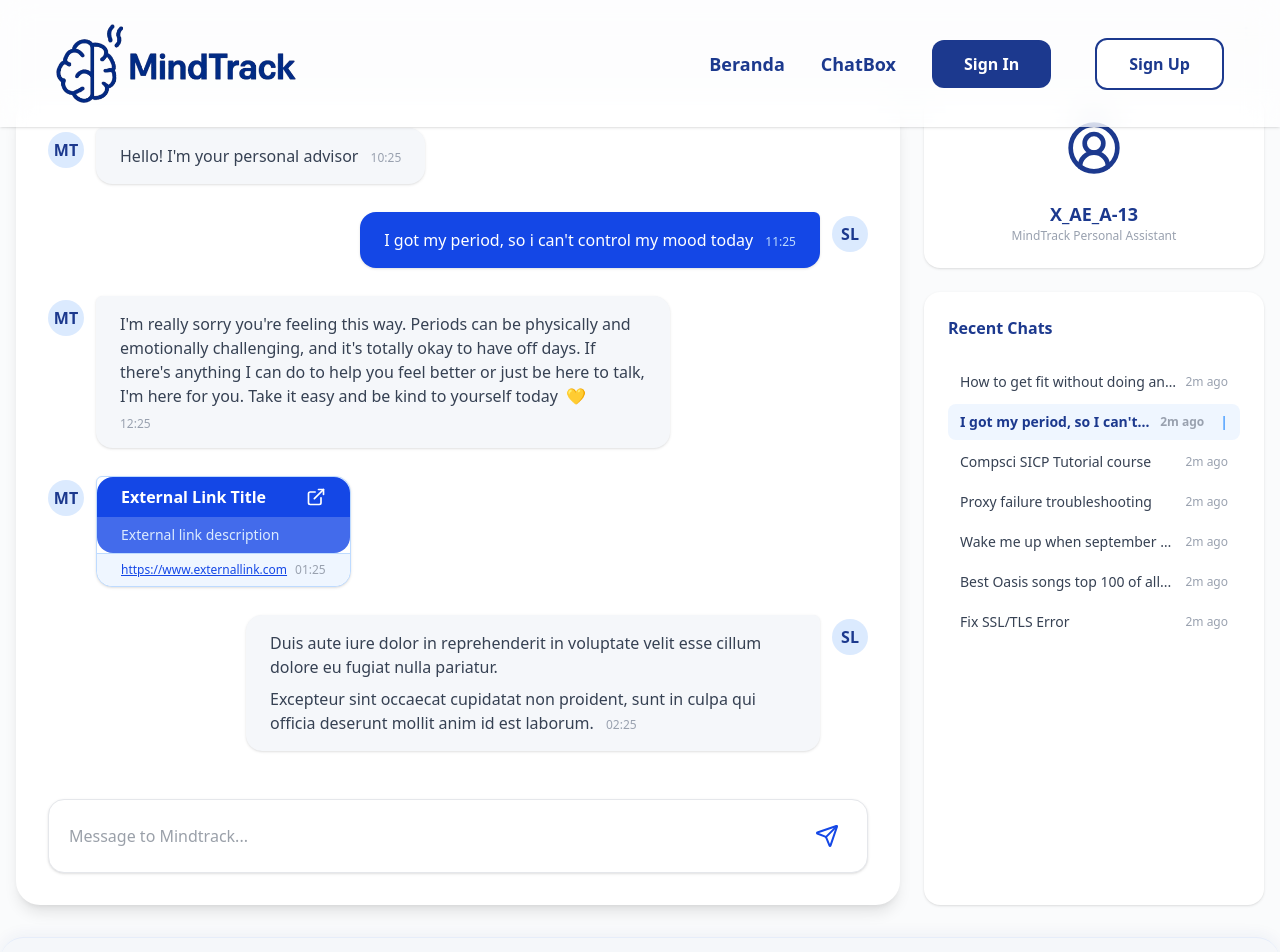
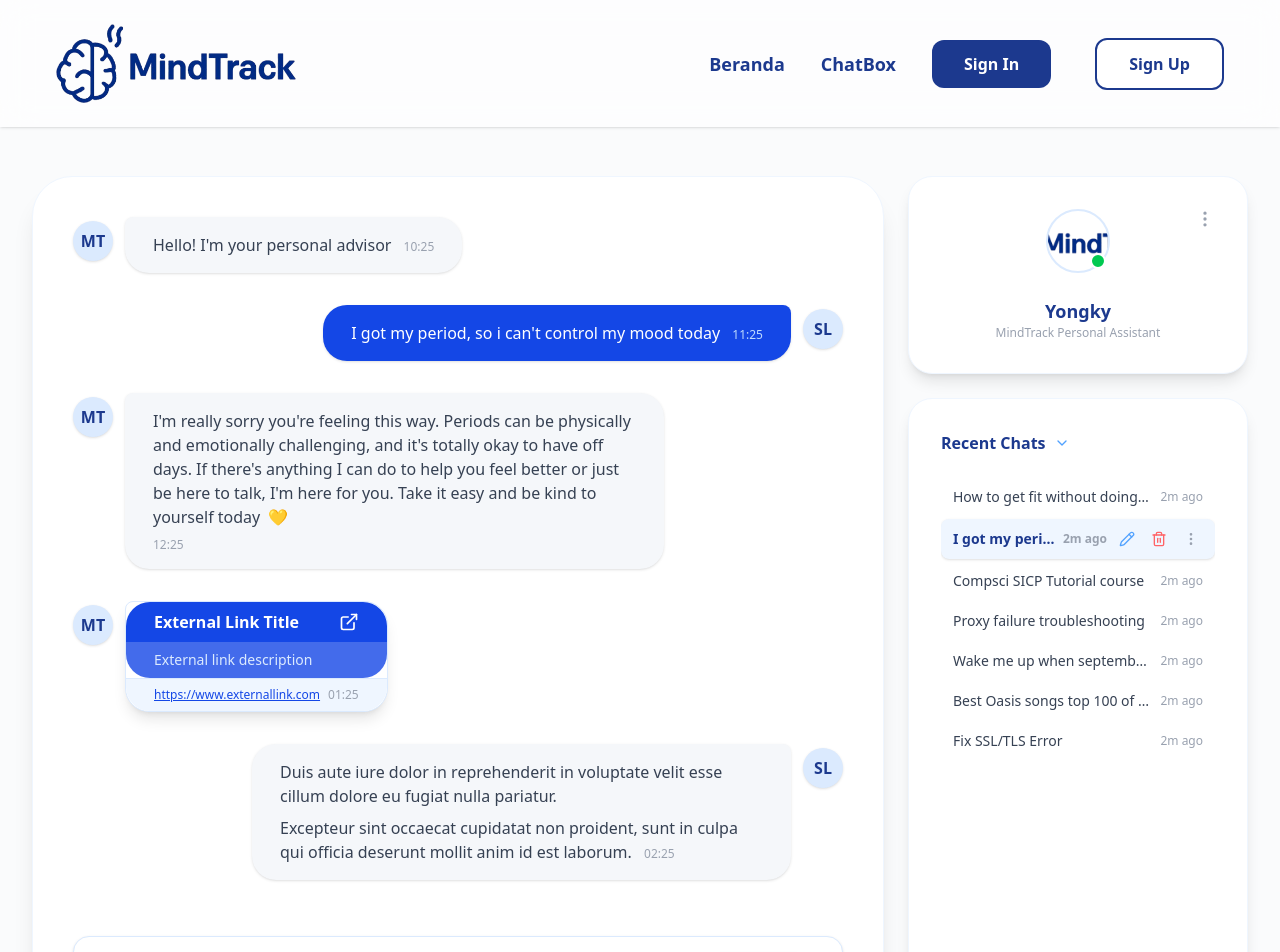
Before and after one commit to MindTrack-Capstone-DBS/FE-MindTrack, a React app: page /chat in a window 1280 px wide. Shown: the top 952 px of the page. Built offline with nearby package versions, Linux system fonts and the light colour scheme; the HTML template or start-up script is replaced by a standard one.

Commit message:
update chatbox fix

```diff
--- a/src/pages/chatbox/ChatBox.jsx
+++ b/src/pages/chatbox/ChatBox.jsx
@@ -1,6 +1,6 @@
 import React from 'react';
 import { Link } from 'react-router-dom';
-import { Send, MoreVertical, ExternalLink, UserCircle2, Facebook, Linkedin, Youtube, Instagram } from 'lucide-react';
+import { Send, MoreVertical, ExternalLink, UserCircle2, Facebook, Linkedin, Youtube, Instagram, Paperclip, Smile, Mic, Pencil, Trash2, ChevronDown } from 'lucide-react';
 import Navbar from '../../components/Navbar';
 import logo2 from '../../assets/images/Logo-cropped.png';
 
@@ -20,43 +20,43 @@ const ChatBox = () => {
       {/* Navbar */}
       <Navbar variant="dark" />
       {/* Main Content */}
-      <div className="flex flex-1 w-full max-w-[1600px] mx-auto mt-[96px] gap-6 px-4 pb-8">
+      <div className="flex flex-1 w-full max-w-[1600px] mx-auto mt-40 gap-6 px-4 md:px-8 pb-8 pt-4">
         {/* Chat Area */}
-        <div className="flex-1 flex flex-col bg-white rounded-3xl shadow-lg p-8 min-h-[600px]">
+        <div className="flex-1 flex flex-col bg-white rounded-[2.5rem] shadow-xl p-10 min-h-[600px] border border-blue-50">
           {/* Chat bubbles */}
-          <div className="flex flex-col gap-7 mb-8">
+          <div className="flex flex-col gap-8 mb-10">
             {/* Bot message */}
             <div className="flex items-start gap-3">
-              <div className="w-9 h-9 rounded-full bg-blue-100 flex items-center justify-center font-bold text-blue-900 text-base mt-1">MT</div>
-              <div className="bg-[#f5f7fa] px-6 py-4 rounded-2xl rounded-tl-md text-gray-700 max-w-[70%] shadow-sm text-base">
+              <div className="w-10 h-10 rounded-full bg-blue-100 flex items-center justify-center font-bold text-blue-900 text-base mt-1 shadow-sm">MT</div>
+              <div className="bg-[#f5f7fa] px-7 py-4 rounded-3xl rounded-tl-lg text-gray-700 max-w-[70%] shadow transition-all duration-200 text-base">
                 Hello! I'm your personal advisor <span className="text-xs text-gray-400 ml-2">10:25</span>
               </div>
             </div>
             {/* User message */}
             <div className="flex items-start gap-3 justify-end">
-              <div className="bg-blue-700 text-white px-6 py-4 rounded-2xl rounded-tr-md max-w-[70%] shadow text-base">
+              <div className="bg-blue-700 text-white px-7 py-4 rounded-3xl rounded-tr-lg max-w-[70%] shadow transition-all duration-200 text-base">
                 I got my period, so i can't control my mood today <span className="text-xs text-blue-200 ml-2">11:25</span>
               </div>
-              <div className="w-9 h-9 rounded-full bg-blue-100 flex items-center justify-center font-bold text-blue-900 text-base mt-1">SL</div>
+              <div className="w-10 h-10 rounded-full bg-blue-100 flex items-center justify-center font-bold text-blue-900 text-base mt-1 shadow-sm">SL</div>
             </div>
             {/* Bot message long */}
             <div className="flex items-start gap-3">
-              <div className="w-9 h-9 rounded-full bg-blue-100 flex items-center justify-center font-bold text-blue-900 text-base mt-1">MT</div>
-              <div className="bg-[#f5f7fa] px-6 py-4 rounded-2xl rounded-tl-md text-gray-700 max-w-[70%] shadow-sm text-base">
+              <div className="w-10 h-10 rounded-full bg-blue-100 flex items-center justify-center font-bold text-blue-900 text-base mt-1 shadow-sm">MT</div>
+              <div className="bg-[#f5f7fa] px-7 py-4 rounded-3xl rounded-tl-lg text-gray-700 max-w-[70%] shadow transition-all duration-200 text-base">
                 I'm really sorry you're feeling this way. Periods can be physically and emotionally challenging, and it's totally okay to have off days. If there's anything I can do to help you feel better or just be here to talk, I'm here for you. Take it easy and be kind to yourself today <span className="ml-1">💛</span>
                 <span className="block text-xs text-gray-400 mt-2">12:25</span>
               </div>
             </div>
             {/* Bot message with link */}
             <div className="flex items-start gap-3">
-              <div className="w-9 h-9 rounded-full bg-blue-100 flex items-center justify-center font-bold text-blue-900 text-base mt-1">MT</div>
-              <div className="bg-white px-0 py-0 rounded-2xl rounded-tl-md text-gray-700 max-w-[70%] shadow border border-blue-200">
-                <div className="bg-blue-700 text-white px-6 py-2 rounded-t-2xl flex items-center justify-between">
+              <div className="w-10 h-10 rounded-full bg-blue-100 flex items-center justify-center font-bold text-blue-900 text-base mt-1 shadow-sm">MT</div>
+              <div className="bg-white px-0 py-0 rounded-3xl rounded-tl-lg text-gray-700 max-w-[70%] shadow-lg border border-blue-100">
+                <div className="bg-blue-700 text-white px-7 py-2 rounded-t-3xl flex items-center justify-between">
                   <span className="font-semibold">External Link Title</span>
                   <ExternalLink className="w-5 h-5 ml-2" />
                 </div>
-                <div className="px-6 py-2 text-sm text-blue-100 bg-blue-700/80 rounded-b-2xl">External link description</div>
-                <div className="px-6 py-2 text-blue-700 text-xs bg-blue-50 rounded-b-2xl border-t border-blue-200 flex items-center justify-between">
+                <div className="px-7 py-2 text-sm text-blue-100 bg-blue-700/80 rounded-b-3xl">External link description</div>
+                <div className="px-7 py-2 text-blue-700 text-xs bg-blue-50 rounded-b-3xl border-t border-blue-100 flex items-center justify-between">
                   <a href="https://www.externallink.com" target="_blank" rel="noopener noreferrer" className="underline">https://www.externallink.com</a>
                   <span className="ml-2 text-gray-400">01:25</span>
                 </div>
@@ -64,39 +64,70 @@ const ChatBox = () => {
             </div>
             {/* User message long */}
             <div className="flex items-start gap-3 justify-end">
-              <div className="bg-[#f5f7fa] px-6 py-4 rounded-2xl rounded-tr-md text-gray-700 max-w-[70%] shadow-sm text-base">
+              <div className="bg-[#f5f7fa] px-7 py-4 rounded-3xl rounded-tr-lg text-gray-700 max-w-[70%] shadow transition-all duration-200 text-base">
                 Duis aute iure dolor in reprehenderit in voluptate velit esse cillum dolore eu fugiat nulla pariatur.<br />
                 <span className="block mt-2">Excepteur sint occaecat cupidatat non proident, sunt in culpa qui officia deserunt mollit anim id est laborum. <span className="text-xs text-gray-400 ml-2">02:25</span></span>
               </div>
-              <div className="w-9 h-9 rounded-full bg-blue-100 flex items-center justify-center font-bold text-blue-900 text-base mt-1">SL</div>
+              <div className="w-10 h-10 rounded-full bg-blue-100 flex items-center justify-center font-bold text-blue-900 text-base mt-1 shadow-sm">SL</div>
             </div>
           </div>
           {/* Message input */}
           <div className="mt-auto pt-4">
-            <div className="flex items-center gap-3 bg-white border border-gray-200 rounded-2xl px-5 py-4 shadow-sm">
+            <div className="flex items-center gap-3 bg-white border border-blue-100 rounded-2xl px-6 py-4 shadow transition-all duration-200 focus-within:shadow-lg">
+              {/* Attachment icon */}
+              <button className="text-gray-400 hover:text-blue-700 p-2 rounded-full transition mr-2">
+                <Paperclip className="w-5 h-5" />
+              </button>
+              {/* Input */}
               <input type="text" placeholder="Message to Mindtrack..." className="flex-1 bg-transparent outline-none text-base text-gray-700" />
-              <button className="text-blue-700 hover:text-blue-900 p-2 rounded-full transition"><Send className="w-6 h-6" /></button>
+              {/* Emoji icon */}
+              <button className="text-gray-400 hover:text-blue-700 p-2 rounded-full transition">
+                <Smile className="w-5 h-5" />
+              </button>
+              {/* Mic icon */}
+              <button className="text-gray-400 hover:text-blue-700 p-2 rounded-full transition">
+                <Mic className="w-5 h-5" />
+              </button>
+              {/* Send button */}
+              <button className="bg-[#6C63FF] hover:bg-[#5548c8] text-white px-6 py-2 rounded-full flex items-center gap-2 font-semibold text-base ml-2 transition shadow">
+                Send <Send className="w-5 h-5 ml-1" />
+              </button>
             </div>
           </div>
         </div>
         {/* Sidebar */}
         <aside className="w-[340px] flex-shrink-0 flex flex-col gap-6">
-          <div className="bg-white rounded-2xl shadow p-6 flex flex-col gap-4 items-center">
-            <UserCircle2 className="w-14 h-14 text-blue-900 mb-2" />
+          {/* User Info Card */}
+          <div className="bg-white rounded-3xl shadow-lg p-8 flex flex-col gap-4 items-center border border-blue-50 relative">
+            {/* Avatar with online dot */}
+            <div className="relative mb-2">
+              <img src={logo2} alt="Avatar" className="w-16 h-16 rounded-full object-cover border-2 border-blue-100" />
+              <span className="absolute bottom-1 right-1 w-4 h-4 bg-green-500 border-2 border-white rounded-full"></span>
+            </div>
             <div className="text-center">
-              <div className="font-semibold text-blue-900 text-lg">X_AE_A-13</div>
+              <div className="font-semibold text-blue-900 text-lg">Yongky</div>
               <div className="text-xs text-gray-400">MindTrack Personal Assistant</div>
             </div>
-            <MoreVertical className="text-gray-400 w-5 h-5 cursor-pointer absolute top-6 right-6" />
+            <MoreVertical className="text-gray-400 w-5 h-5 cursor-pointer absolute top-8 right-8" />
           </div>
-          <div className="bg-white rounded-2xl shadow p-6 flex-1 flex flex-col gap-4">
-            <div className="font-semibold text-blue-900 mb-2 text-base">Recent Chats</div>
+          {/* Recent Chats Card */}
+          <div className="bg-white rounded-3xl shadow-lg p-8 flex-1 flex flex-col gap-4 border border-blue-50">
+            <div className="font-semibold text-blue-900 mb-2 text-base flex items-center gap-2 select-none">
+              Recent Chats
+              <ChevronDown className="w-4 h-4 text-blue-400" />
+            </div>
             <div className="flex flex-col gap-1 overflow-y-auto max-h-[350px]">
               {recentChats.map((chat, idx) => (
-                <div key={idx} className={`flex items-center gap-2 px-3 py-2 rounded-lg cursor-pointer transition text-sm ${chat.active ? 'bg-blue-50 text-blue-900 font-bold' : 'hover:bg-gray-50 text-gray-700'}`}>
+                <div key={idx} className={`flex items-center gap-2 px-3 py-2 rounded-lg cursor-pointer transition text-sm ${chat.active ? 'bg-blue-50 text-blue-900 font-bold shadow' : 'hover:bg-blue-50 hover:text-blue-900 text-gray-700'}`}>
                   <span className="truncate flex-1">{chat.title}</span>
                   <span className="text-xs text-gray-400">{chat.time}</span>
-                  {chat.active && <span className="ml-2 text-blue-400">|</span>}
+                  {chat.active ? (
+                    <>
+                      <button className="p-1 text-blue-400 hover:text-blue-700"><Pencil className="w-4 h-4" /></button>
+                      <button className="p-1 text-red-400 hover:text-red-600"><Trash2 className="w-4 h-4" /></button>
+                      <button className="p-1 text-gray-400 hover:text-blue-700"><MoreVertical className="w-4 h-4" /></button>
+                    </>
+                  ) : null}
                 </div>
               ))}
             </div>
```
